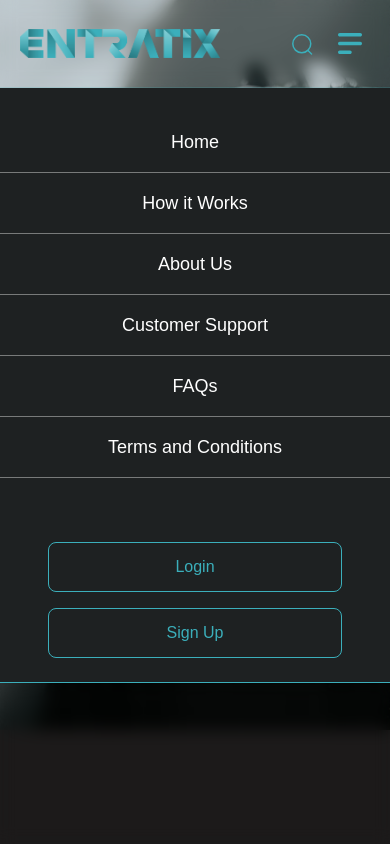
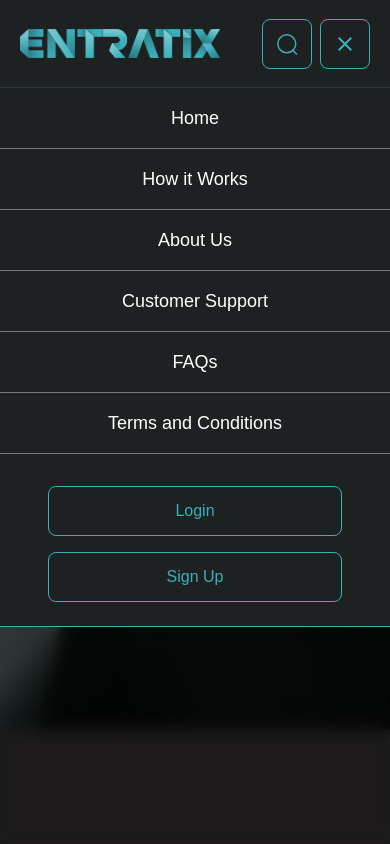
Before and after one commit to ferbermu/Entratix, a Next.js app: page / in a window 390 px wide. Both pictures are taken after a click on the button 350 px from the left and 43 px from the top of the page. Shown: the top 844 px of the page. Built offline with nearby package versions, Linux system fonts and the light colour scheme.

Commit message:
agregar componente MobileNav y mejorar estilos de MobileNavButton y SearchBar

```diff
--- a/src/app/components/NavOption.tsx
+++ b/src/app/components/MobileNav.tsx
@@ -52,7 +52,7 @@ export const MobileNav = ({
           }
         `}
       >
-        <div className="max-w-[1400px]  mx-auto  py-6">
+        <div className="max-w-[1400px]  mx-auto  pb-6 ">
           <div className="flex flex-col gap-8 divide-y divide-[#FFFFFF]/40">
             <nav className="flex flex-col w-full divide-y divide-[#FFFFFF]/40 [&>*]:py-4 text-center">
               <Link
@@ -99,13 +99,13 @@ export const MobileNav = ({
               </Link>
             </nav>
 
-            <div className="flex flex-col gap-4 w-full pt-8 px-12">
+            <div className="flex flex-col gap-4 w-full  px-12">
               <button
                 onClick={() => {
                   onLogin();
                   onClose();
                 }}
-                className="w-full px-6 py-3 text-center text-[#3BAFBB] border border-[#3BAFBB] rounded-lg hover:bg-[#3BAFBB]/10 transition-colors"
+                className="w-full px-6 py-3 text-center text-[#3BAFBB] border border-[#3BAFBB] rounded-lg hover:bg-[#3BAFBB]/10 transition-colors "
               >
                 Login
               </button>
--- a/src/app/components/MobileNavButton.tsx
+++ b/src/app/components/MobileNavButton.tsx
@@ -11,7 +11,7 @@ export const MobileNavButton = ({ icon, onClick }: MobileNavButtonProps) => {
   return (
     <button
       onClick={onClick}
-      className="p-2 hover:bg-[#3BAFBB]/10 rounded-lg transition-colors"
+      className="p-3 hover:bg-[#3BAFBB]/10 rounded-lg transition-colors border border-[#3BAFBB]"
     >
       <Image src={icon} alt="nav icon" width={24} height={24} priority />
     </button>
--- a/src/app/components/Navbar.tsx
+++ b/src/app/components/Navbar.tsx
@@ -5,7 +5,7 @@ import { Navbutton } from './Navbutton';
 import { MobileNavButton } from './MobileNavButton';
 import Link from 'next/link';
 import { useEffect, useState } from 'react';
-import { MobileNav } from './NavOption';
+import { MobileNav } from './MobileNav';
 import { useScroll } from '../hooks/useScroll';
 
 export const Navbar = () => {
@@ -28,6 +28,12 @@ export const Navbar = () => {
     setIsMobileNavOpen(prev => !prev);
   };
 
+  const iconChange = (icon: string) => {
+    if (isMobileNavOpen) {
+      return '/assets/icons/search_bar/close.svg';
+    }
+    return icon;
+  };
   return (
     <>
       <nav
@@ -35,6 +41,7 @@ export const Navbar = () => {
           fixed w-full top-0 z-50
           border-b h-22 flex justify-between px-12 max-[870px]:px-5
           transition-all duration-500 ease-in-out
+          max-[870px]:bg-[#1E2122]
           ${
             isScrolled
               ? 'bg-[#1E2122] border-[#3BAFBB]'
@@ -74,14 +81,13 @@ export const Navbar = () => {
           />
         </div>
 
-        {/* Botones móviles */}
-        <div className="flex gap-2 items-center min-[870px]:hidden">
+        <div className="flex gap-2 items-center min-[870px]:hidden ">
           <MobileNavButton
             icon="/assets/icons/nav_bar/search.svg"
             onClick={() => console.log('Search clicked')}
           />
           <MobileNavButton
-            icon="/assets/icons/nav_bar/vector.svg"
+            icon={iconChange('/assets/icons/nav_bar/vector.svg')}
             onClick={toggleMobileNav}
           />
         </div>
--- a/src/app/components/SearchBar.tsx
+++ b/src/app/components/SearchBar.tsx
@@ -45,7 +45,7 @@ export const SearchBar = ({ onSearch }: SearchBarProps) => {
           mx-auto max-[870px]:hidden
           ${
             isSticky
-              ? 'bg-black/95 border-x-0 border-t-0 border-b border-[#3BAFBB] rounded-none w-full max-w-none px-12'
+              ? ' bg-[#3BAFBB1A] border-x-0 border-t-0 border-b border-[#3BAFBB] rounded-none w-full max-w-none px-12'
               : 'bg-[#3BAFBB1A] border border-[#3BAFBB] max-w-[1400px]'
           }
         `}
```
